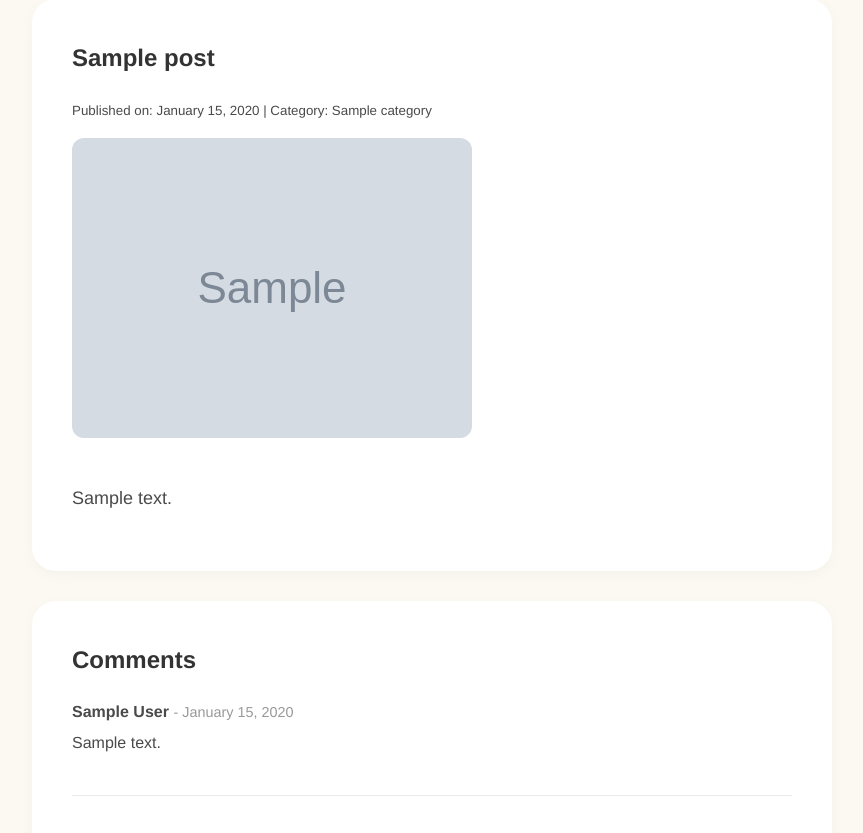
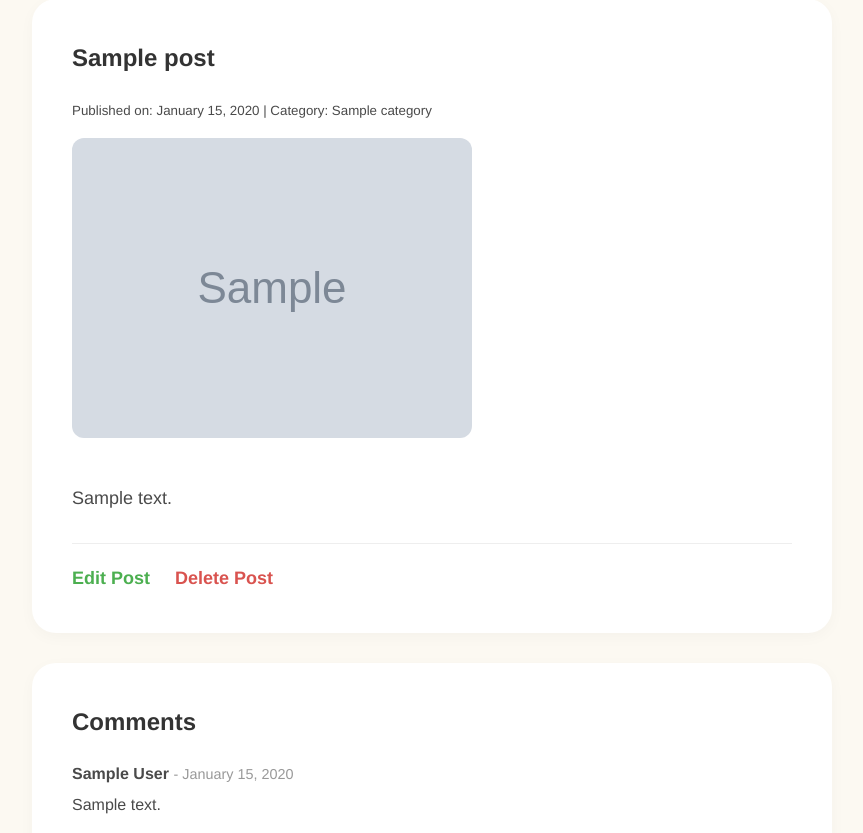
Before and after one commit to melo-b/me_log, a Django app: page /post/1/ in a window 1280 px wide. Shown: the part 99-932 px from the top of the page, without its empty margins (208-1071 px from the left). Run offline with Django 5.2, Linux system fonts and the light colour scheme; a user stored in the database is signed in; tables that the repository leaves empty hold one stand-in row (values such as "Sample post"); grey boxes marked "Sample" are stand-in pictures.

Commit message:
Add secure edit and delete functionality for blog posts

```diff
--- a/blog/forms.py
+++ b/blog/forms.py
@@ -1,7 +1,12 @@
 from django import forms
-from .models import Comment
+from .models import Comment, Post
 
 class CommentForm(forms.ModelForm):
     class Meta:
         model = Comment
         fields = ['body']
+
+class PostForm(forms.ModelForm):
+    class Meta:
+        model = Post
+        fields = ['title', 'category', 'image', 'content']
--- a/blog/templates/blog/post_detail.html
+++ b/blog/templates/blog/post_detail.html
@@ -20,6 +20,12 @@
 
             <div style="font-size: 18px;">
                 <p>{{ post.content|linebreaksbr }}</p>
+                {% if user == post.author %}
+                    <div style="margin-top: 30px; padding-top: 20px; border-top: 1px solid #eee;">
+                        <a href="{% url 'edit_post' post.pk %}" style="margin-right: 20px; color: #4CAF50;">Edit Post</a>
+                        <a href="{% url 'delete_post' post.pk %}" style="color: #d9534f;">Delete Post</a>
+                    </div>
+                {% endif %}
             </div>
         </article>
 
--- a/blog/urls.py
+++ b/blog/urls.py
@@ -10,4 +10,6 @@ urlpatterns = [
     path('api/posts/', views.api_post_list, name='api_post_list'),
 
     path('register/', views.register, name='register'),
+    path('post/<int:pk>/edit/', views.edit_post, name='edit_post'),
+    path('post/<int:pk>/delete/', views.delete_post, name='delete_post'),
 ]
--- a/blog/views.py
+++ b/blog/views.py
@@ -1,6 +1,7 @@
 from django.shortcuts import render, get_object_or_404, redirect
+from django.core.exceptions import PermissionDenied
 from .models import Post, Comment
-from .forms import CommentForm
+from .forms import CommentForm, PostForm
 
 from rest_framework.decorators import api_view
 from rest_framework.response import Response
@@ -68,3 +69,36 @@ def register(request):
         form = UserCreationForm() # Show an empty registration form
 
     return render(request, 'registration/register.html', {'form': form})
+
+
+def edit_post(request, pk):
+    post = get_object_or_404(Post, pk=pk)
+
+    # SECURITY CHECK: Is the logged-in user the author?
+    if request.user != post.author:
+        raise PermissionDenied
+
+    if request.method == 'POST':
+        # request.FILES is required whenever your form handles image uploads
+        form = PostForm(request.POST, request.FILES, instance=post)
+        if form.is_valid():
+            form.save()
+            return redirect('post_detail', pk=post.pk)
+    else:
+        # Pre-fill the form with the existing post data
+        form = PostForm(instance=post)
+
+    return render(request, 'blog/post_form.html', {'form': form, 'post': post})
+
+def delete_post(request, pk):
+    post = get_object_or_404(Post, pk=pk)
+
+    # SECURITY CHECK: Is the logged-in user the author?
+    if request.user != post.author:
+        raise PermissionDenied
+
+    if request.method == 'POST':
+        post.delete()
+        return redirect('blog_index')
+
+    return render(request, 'blog/post_confirm_delete.html', {'post': post})
```
Also changed, not shown: blog/templates/blog/post_confirm_delete.html (added, +23 -0 lines), blog/templates/blog/post_form.html (added, +22 -0 lines).
